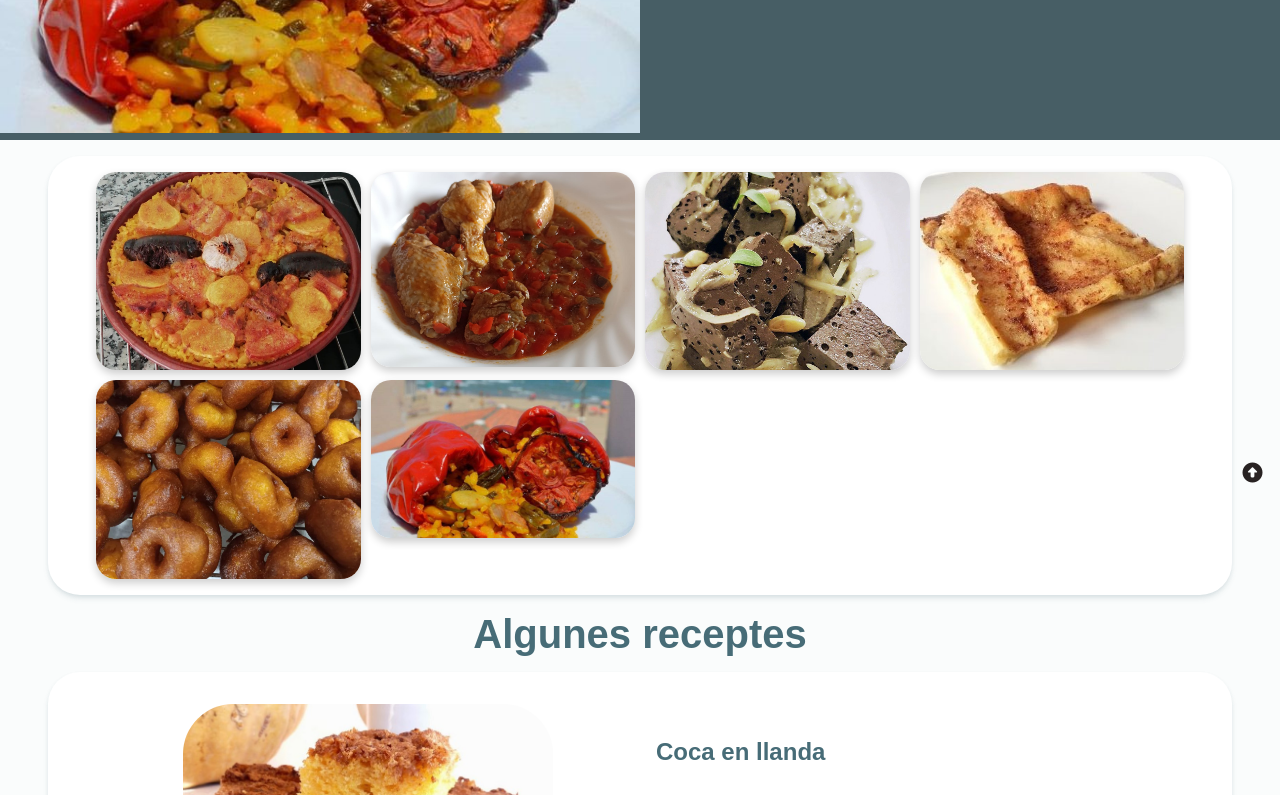
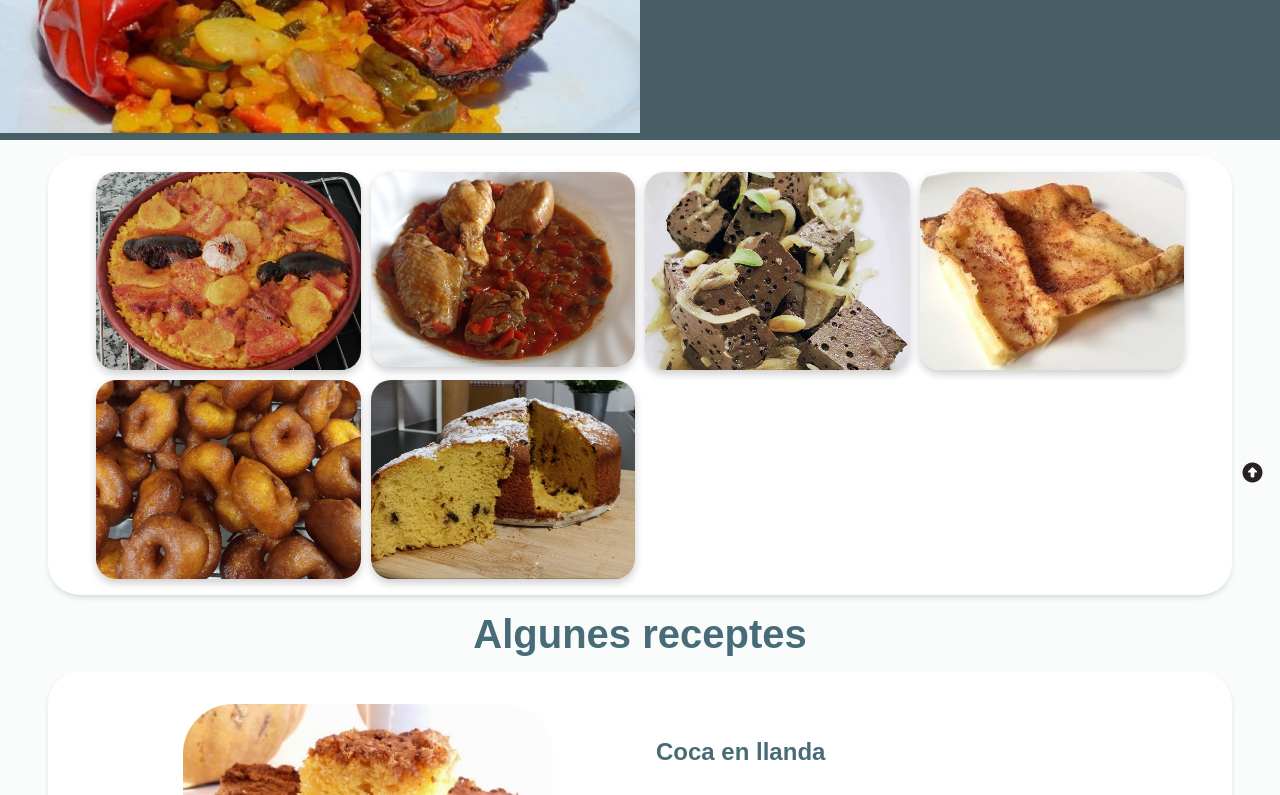
Before and after one commit to rfusterbertomeu/PAC1, a website built with Parcel: page src/index.html in a window 1280 px wide. Shown: the part 305-1100 px from the top of the page. Built offline with nearby package versions, Linux system fonts and the light colour scheme; a small style sheet from the web is missing; files whose address does not match are found by name.

Commit message:
imatge extra galeria

```diff
--- a/src/views/galeria.html
+++ b/src/views/galeria.html
@@ -5,6 +5,6 @@
         <img class="galeria__imatge" src="./assets/images/sang-ceba.jpg" alt="Sang amb ceba">
         <img class="galeria__imatge" src="./assets/images/monjovena.jpg" alt="Monjovena">
         <img class="galeria__imatge" src="./assets/images/bunyols.jpg" alt="Bunyols">
-        <img class="galeria__imatge" src="./assets/images/pebreres-farcides.jpg" alt="Pebreres farcides">
+        <img class="galeria__imatge" src="./assets/images/pastis-carabassa.jpg" alt="Pastis de carabassa">
     </div>
 </div>
```
Also changed, not shown: src/assets/images/pastis-carabassa.jpg (added).
